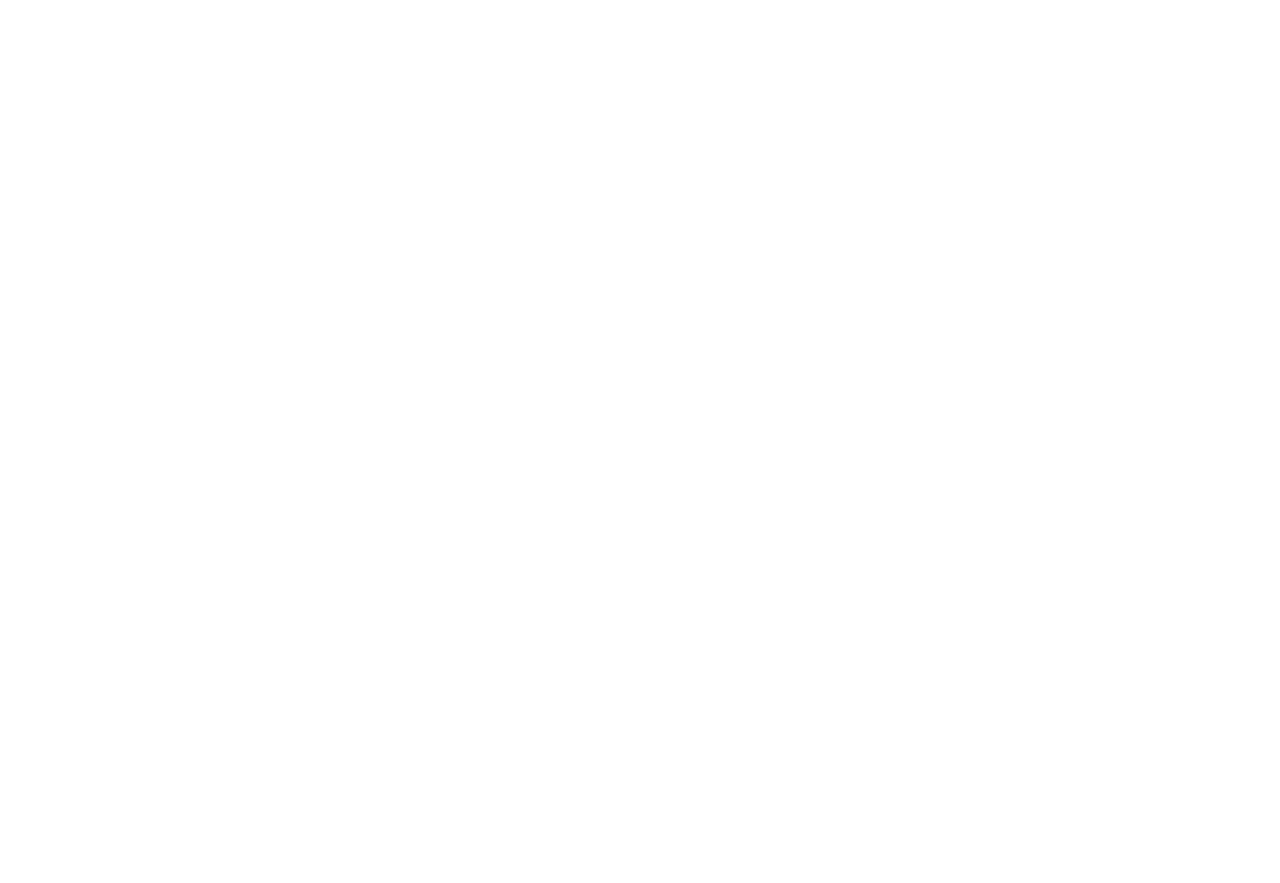
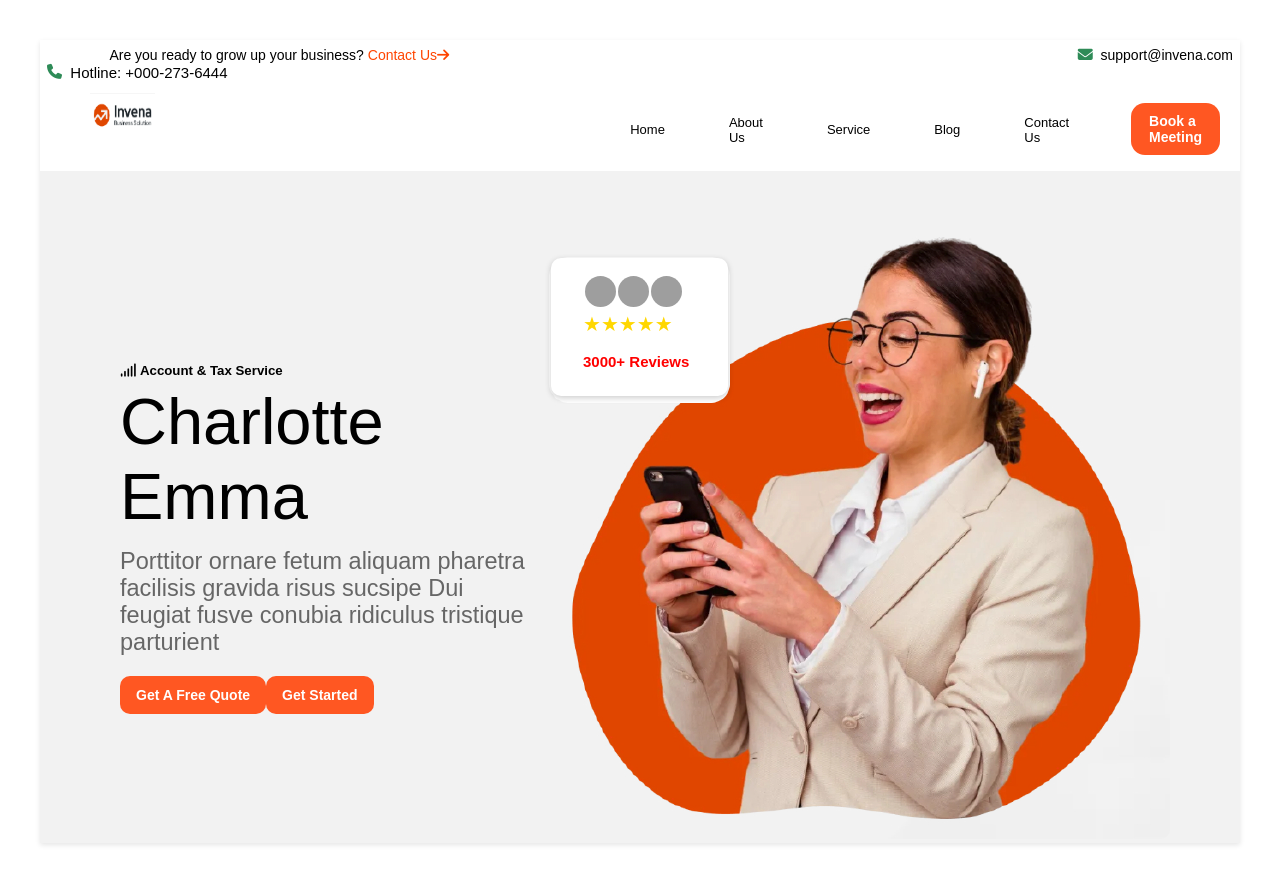
Before and after one commit to Al-Amin1062/My-project2, a plain HTML site: page index.html in a window 1280 px wide. Before the commit the page ends 800 px from the top, so only its background shows below. Drawn offline with Linux system fonts and the light colour scheme; grey boxes are pictures that could not be loaded.

Commit message:
Added new files and updated layout

```diff
--- a/index.html
+++ b/index.html
@@ -4,8 +4,70 @@
 	<meta charset="utf-8">
 	<meta name="viewport" content="width=device-width, initial-scale=1">
 	<title>My porject2</title>
+	<link rel="stylesheet" type="text/css" href="style.css">
+	<link rel="stylesheet" href="https://cdnjs.cloudflare.com/ajax/libs/font-awesome/6.7.2/css/all.min.css" integrity="sha512-Evv84Mr4kqVGRNSgIGL/F/aIDqQb7xQ2vcrdIwxfjThSH8CSR7PBEakCr51Ck+w+/U6swU2Im1vVX0SVk9ABhg==" crossorigin="anonymous" referrerpolicy="no-referrer" />
 </head>
 <body>
 
+	<header>
+    <div class="head">
+        <div class="tagline">Are you ready to grow up your business? <span>Contact Us<i class="fa-solid fa-arrow-right"></i></span></div>
+        <div class="support">
+            <div class="mail"><i class="fa-solid fa-envelope"></i> &nbsp;support@invena.com</div>
+        </div>
+        <div class="Phone">
+            <div class="icon-circle">
+                <i class="fa-solid fa-phone"></i></div>
+            <div class="number">&nbsp; Hotline: +000-273-6444</div>
+        </div>
+    </div>
+
+    <nav>
+    <div class="all_nav">
+        <div class="logo"><img src="photo/1.png" alt="logo"></div>
+        <ul>
+            <a href="#">Home</a>
+            <a href="#">About Us</a>
+            <a href="#">Service </a>
+            <a href="#">Blog</a>
+            <a href="#">Contact Us</a>
+            <div class="buttons"><a href="#">Book a Meeting</a>
+        </ul>
+    </div>
+</nav>
+<div class="main_page">
+
+    <div class="left_side">
+        <h5><i class="fa-solid fa-signal">&nbsp;</i>Account & Tax Service</h5>
+        <h1>Charlotte Emma</span></h1>
+        <p>Porttitor ornare fetum aliquam pharetra facilisis gravida risus sucsipe Dui feugiat fusve conubia ridiculus tristique parturient</p>
+
+         <div class="btn">
+        <div class="button1"><a href="#">Get A Free Quote</a></div>
+        <div class="button2"><a href="#">Get Started</a>
+            </div>
+         </div>
+</div>
+        <div class="right_side">
+            <div class="bg-photo"><img src="photo/2.png" alt="photo">
+
+          <div class="review-badge">
+    <div class="profile-pics">
+      <img src="https://i.pravatar.cc/24?img=1" />
+      <img src="https://i.pravatar.cc/24?img=2" />
+      <img src="https://i.pravatar.cc/24?img=3" /><br>
+
+
+    <div class="stars">★★★★★</div><br>
+    <span class="reviews-text">3000+ Reviews</span>
+    </div>
+    </div>
+
+  </div>
+
+</div>
+    </header>
+
+
 </body>
 </html>
--- a/style.css
+++ b/style.css
@@ -0,0 +1,256 @@
+* {
+    margin: 0;
+    padding: 0;
+    box-sizing: border-box;
+    font-family: Arial, sans-serif;
+}
+        body {
+     color: #333;
+     max-width: auto;
+     margin: 40px;
+ }
+  /* Header Styles */
+
+header {
+    background-color: #fff;
+    padding: 0px 0;
+    box-shadow: 0 2px 5px rgba(0, 0, 0, 0.1);
+}
+
+.head {
+    background-color: #fff;
+    padding: 07px;
+    display: flex;
+    flex-wrap: wrap;
+    justify-content: space-between;
+    align-items: center;
+    font-family: Arial, sans-serif;
+
+}
+.tagline {
+            color: black;
+            font-size: 14px;
+            margin-left: 3.9rem;
+        }
+        .tagline span{
+          color: orangered;
+        }
+
+
+.Phone{
+
+  display: flex;
+  flex-wrap: wrap;
+  align-items: center;
+  }
+.icon-circle i {
+    color: seagreen;
+    font-size: 15px;
+
+}
+
+.mail i {
+    color: seagreen;
+    font-size: 15px;
+
+}
+
+.support {
+    font-size: 14px;
+    color: black;
+    margin-left: 20rem;
+
+}
+
+.number {
+    font-size: 15px;
+    color: black;
+    margin-right: 20rem;
+
+}
+
+.all_nav {
+
+            padding: 5px 20px;
+            background-color: white;
+            font-family: Arial, Helvetica, sans-serif;
+            display: flex;
+        }
+
+        .logo  img{
+
+            width: 120%;
+            height: 40px;
+            font-size: 8px;
+            margin-left: 30px;
+
+
+        }
+        nav ul {
+            list-style: none;
+            display: flex;
+            align-items: center;
+            justify-content: space-between;
+            gap: 10px;
+            padding: 0;
+            margin-left: 29rem;
+
+        }
+
+        nav a {
+            color: black;
+            text-decoration: none;
+            font-size: 13px;
+            padding: 10px 2px;
+            display: flex;
+            align-items: center;
+            transition: color 0.2s;
+            margin-left: 50px;
+
+
+
+
+        }
+        nav .buttons a {
+            background-color: #ff5722;
+            border-radius: 14px;
+            padding: 10px 18px;
+            margin-top: 10px;
+            margin-bottom: 11px;
+            color: white;
+            font-size: 14px;
+            font-weight: 600;
+        }
+
+        nav .buttons a:hover {
+            background-color: #c0392b;
+            color: white;
+        }
+
+
+  .main_page{
+    display: flex;
+    background-color:#f2f2f2;
+    color: black;
+
+
+
+
+}
+
+.left_side{
+    flex: 1;
+    margin-top: 12rem;
+    margin-left: 5rem;
+
+
+}
+.left_side h1{
+    font-size: 65px;
+    font-weight: 500;
+    margin-top: .4rem;
+}
+.left_side h1 span{
+    font-weight: 700;
+}
+.left_side p{
+    font-size: 23.5px;
+    color: #666;
+    margin-top: 14px;
+
+}
+
+.btn{
+  display: flex;
+  margin-top: 30px;
+}
+
+
+   .button1 a {
+            background-color: #ff5722;
+            border-radius: 10px;
+            padding: 11px 16px;
+            color: white;
+            font-size: 14px;
+            font-weight: 600;
+            text-decoration: none;
+        }
+        .button2 a {
+            background-color: #ff5722;
+            border-radius: 10px;
+            padding: 11px 16px;
+            color: white;
+            font-size: 14px;
+            font-weight: 600;
+            text-decoration: none;
+        }
+
+
+     .button1 a:hover {
+            background-color: #c0392b;
+            color: white;
+        }
+
+    .right_side {
+  position: relative;
+  display: flex;
+  width: 700px;
+  margin-top: 3rem;
+}
+
+.right_side img {
+  width: 100%;
+  height: auto;
+  border-radius: 10px;
+}
+
+  /* Badge on image */
+.review-badge {
+  position: absolute;
+  top: 39px;
+  left: 10px;
+  background-color: #fff;
+  color: red;
+  margin-left: 1px;
+
+  padding: 6px 27px 26px 32px;
+  border-radius: 10px;
+  display: flex;
+  align-items: center;
+  gap: 10px;
+  font-family: Arial, sans-serif;
+  font-size: 15px;
+  box-shadow: 0 2px 6px rgba(0,0,0,0.2);
+}
+
+.profile-pics {
+  /*display: flex;*/
+  margin-right: 12px;
+  margin-top: 10px;
+
+}
+
+.profile-pics img {
+  width: 35px;
+  height: 35px;
+  border-radius: 50%;
+  border: 2px solid white;
+  margin-left: -6px;
+}
+.profile-pics img:first-child {
+  margin-left: 0;
+}
+
+.stars {
+  color: gold;
+  font-size: 20px;
+}
+
+.reviews-text {
+  font-weight: bold;
+}
+
+.divider {
+  margin: 0 5px;
+  opacity: 0.5;
+}
```
